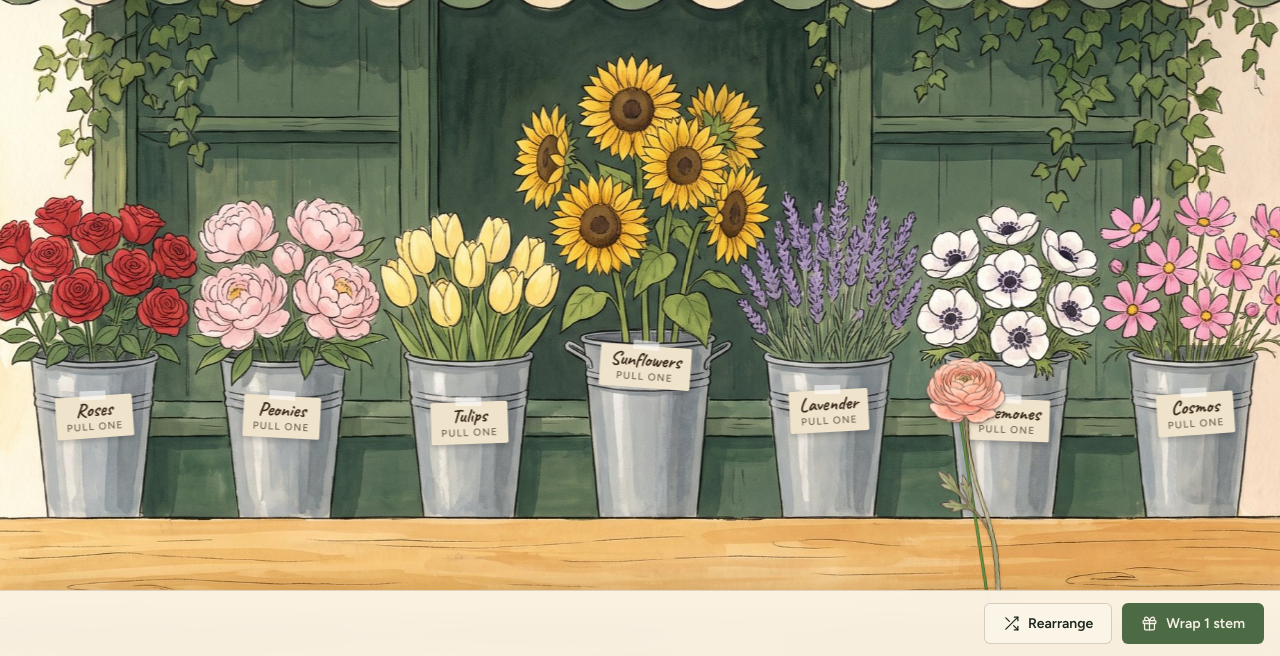
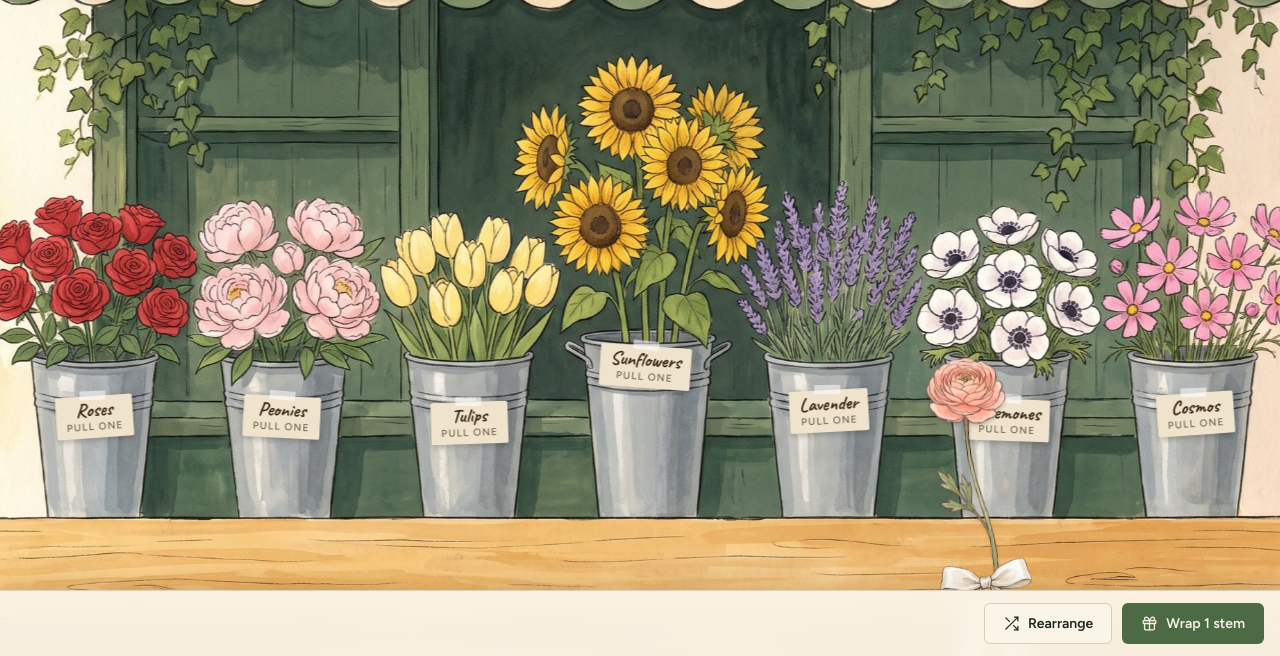
Before and after one commit to rupam870/corner-florist, a plain HTML site: page index.html in a window 1280 px wide. Both pictures are taken after a click on the button "Ranunculus". Shown: the part 144-800 px from the top of the page. Drawn offline with Linux system fonts and the light colour scheme; a web font is replaced by a local one.

Commit message:
Stems meet at the binding and match the painted stems; show the ribbon bow again
Co-Authored-By: Claude Opus 5.5 <noreply@anthropic.com>
Claude-Session: https://claude.ai/code/session_01QfXPfte2N7EtEQoYQnu5UJ

```diff
--- a/index.html
+++ b/index.html
@@ -26,7 +26,6 @@
 <link rel="stylesheet" href="https://fonts.googleapis.com/css2?family=Gloock&family=Figtree:wght@400;500;600&family=Caveat:wght@500;700&display=swap">
 <style>
 *,*::before,*::after{box-sizing:border-box}
-img{max-width:100%}
 [hidden]{display:none!important}
 button,input,textarea{font:inherit}
 /* Layout: full-bleed painted stall anchored to its counter; the bunch is held first-person at the bottom; wrapping and receiving happen centre-stage with a paper card beside (desktop) or below (phone) */
@@ -71,7 +70,7 @@ body::before{content:"";position:fixed;inset:0 0 auto;height:env(safe-area-inset
 .bunch .st{max-width:none;display:block;user-select:none;-webkit-user-drag:none}
 .bunch .hd{pointer-events:none}
 body.touch-heads .bunch .hd{pointer-events:auto;cursor:pointer}
-.bunch .ext{background:linear-gradient(90deg,#3f622b,#6a9447 45%,#3c5e29);border-radius:3px;opacity:.92}
+.bunch .ext{background:linear-gradient(90deg,#4e3c30 0,#4e3c30 14%,#8f9370 27%,#abad87 50%,#898e69 73%,#4e3c30 86%,#4e3c30 100%);border-radius:0 0 45% 45%/0 0 6px 6px}
 .bunch .tie{position:absolute;z-index:90000;transition:opacity .3s}
 .bunch .layer{position:absolute;isolation:isolate}
 .bunch .layer img{display:block;width:100%;height:100%}
@@ -341,6 +340,8 @@ const STEMS = {
 };
 const TYPES = Object.keys(STEMS);
 // painted cut-outs: image size and where the bloom sits (centre hx,hy and diameter d, as fractions)
+// where each painted stem runs near its cut end: [x as a fraction of the width, stem width in image px]
+const STEMEND = {rose:[.51,21],rose2:[.501,18],peony:[.495,22],peony2:[.628,20],tulip:[.472,21],tulip2:[.352,22],sunflower:[.464,25],sunflower2:[.642,26],lavender:[.462,10],anemone:[.552,17],anemone2:[.586,19],cosmos:[.516,12],ranunculus:[.462,17],ranunculus2:[.49,18],eucalyptus:[.688,11],sweetpea:[.454,13]};
 const GEO = {
   rose:{w:420,h:800,hx:0.5,hy:0.125,d:0.4}, peony:{w:393,h:800,hx:0.434,hy:0.168,d:0.426},
   tulip:{w:233,h:800,hx:0.487,hy:0.139,d:0.278}, sunflower:{w:386,h:800,hx:0.48,hy:0.155,d:0.44},
@@ -540,7 +541,7 @@ function slotFor(i, n, vk, rank = i){
   py += r*r*.18*D;                                          // a rounded dome
   if(s.filler){ py -= .3*D; px *= 1.04; }
   const jit = (rnd(i+1+SEED*31) - .5)*7, sj = 1 + (rnd(i+7) - .5)*.1;
-  const theta = Math.atan2(px, -py + .6*A.Hc)*180/Math.PI*1.25 + jit;
+  const theta = Math.atan2(px, -py)*180/Math.PI + jit;
   const edge = 1 - .16*r*r;                                 // rim heads read smaller, as they turn away
   const k = D*s.rel*sj*edge/(s.d*s.h);
   const w = s.w*k, h = s.h*k;
@@ -548,9 +549,25 @@ function slotFor(i, n, vk, rank = i){
   const z = 40000 + Math.round(front*2000) + Math.round(py*.4) - (s.filler ? 900 : 0);
   return {px, py, theta, w, h, k, z, bright: .82 + .18*Math.min(1, front + .25)};
 }
+// the painting's stem leans a little inside its image; turn the image so that lean points at the binding too
+function stemRot(st, sl){
+  const s = S(st.vk), e = STEMEND[st.vk] || [s.hx, 18];
+  const vx = (st.flip ? -1 : 1)*(e[0] - s.hx)*sl.w, vy = (.93 - s.hy)*sl.h;
+  return sl.theta - Math.atan2(-vx, vy)*180/Math.PI;
+}
+function placeExt(st, sl, rot, masked){
+  const s = S(st.vk), e = STEMEND[st.vk] || [s.hx, 18], r = rot*Math.PI/180;
+  const lx = (st.flip ? -1 : 1)*(e[0] - s.hx)*sl.w, ly = (.9 - s.hy)*sl.h;              // a little above the cut, still on the painted stem
+  const P = {x: sl.px + lx*Math.cos(r) - ly*Math.sin(r), y: sl.py + lx*Math.sin(r) + ly*Math.cos(r)};
+  const gx = -P.x, gy = -P.y, d = Math.hypot(gx, gy) || 1, ux = gx/d, uy = gy/d;
+  const len = uy > .2 ? d + .55*D : 0;                                                   // run down to the binding, then a short tail
+  const ew = Math.max(2.4, e[1]*sl.k*.92);
+  Object.assign(st.ext.style, {width:ew+'px', height:len+'px', left:(P.x - ew/2)+'px', top:P.y+'px', transformOrigin:`${ew/2}px 0px`, transform:`rotate(${Math.atan2(-ux, uy)*180/Math.PI}deg)`, zIndex:sl.z - 26000, filter:`brightness(${(sl.bright*.97).toFixed(3)})`});
+  st.ext.style.opacity = masked ? 0 : '';
+}
 function placeStem(st, sl){
-  const s = S(st.vk);
-  const geo = {width:sl.w+'px', height:sl.h+'px', left:(sl.px - s.hx*sl.w)+'px', top:(sl.py - s.hy*sl.h)+'px', transformOrigin:`${s.hx*sl.w}px ${s.hy*sl.h}px`, transform:`rotate(${sl.theta}deg)${st.flip ? ' scaleX(-1)' : ''}`};
+  const s = S(st.vk), rot = stemRot(st, sl);
+  const geo = {width:sl.w+'px', height:sl.h+'px', left:(sl.px - s.hx*sl.w)+'px', top:(sl.py - s.hy*sl.h)+'px', transformOrigin:`${s.hx*sl.w}px ${s.hy*sl.h}px`, transform:`rotate(${rot}deg)${st.flip ? ' scaleX(-1)' : ''}`};
   Object.assign(st.img.style, geo, {zIndex:sl.z - 25000, filter:`brightness(${(sl.bright*.97).toFixed(3)}) drop-shadow(0 2px 2px rgba(60,40,20,.14))`});
   // wrapped: stems disappear into the paper a little below each bloom
   const masked = mode === 'room' && !st.free, cut = s.hy*sl.h + .55*s.d*s.h*sl.k + .45*D;
@@ -560,9 +577,7 @@ function placeStem(st, sl){
   const m = `radial-gradient(${rad}px ${ry}px at ${cx}px ${cy}px, #000 86%, transparent 100%)`;
   Object.assign(st.head.style, geo, {zIndex:sl.z, filter:`brightness(${sl.bright.toFixed(3)}) drop-shadow(0 2px 3px rgba(60,40,20,.2))`, webkitMaskImage:m, maskImage:m});
   Object.assign(st.head.dataset, {rx:rad, ry, cx, cy});
-  const dist = Math.hypot(sl.px, sl.py) - .3*D, ew = 4.2;
-  Object.assign(st.ext.style, {width:ew+'px', height:(dist + .7*D)+'px', left:(-ew/2)+'px', top:(-dist)+'px', transformOrigin:`${ew/2}px ${dist}px`, transform:`rotate(${sl.theta}deg)`, zIndex:sl.z - 26000});
-  st.ext.style.opacity = masked ? 0 : '';
+  placeExt(st, sl, rot, masked);
   st.sl = sl;
 }
 // every stem keeps its own angle and a fixed depth, so adding or removing one only nudges the others
@@ -635,7 +650,7 @@ function land(st){
 function flyTo(st, start){
   const s = S(st.vk), sl = st.sl;
   const end = toScreen(sl.px, sl.py, pose);
-  const endSc = pose.sc, endRot = sl.theta + pose.rot;
+  const endSc = pose.sc, endRot = stemRot(st, sl) + pose.rot;
   const w = sl.w, h = sl.h, ox = s.hx*w, oy = s.hy*h;
   const f = document.createElement('img'); f.className = 'flyer'; f.src = st.vk + '.webp'; f.alt = '';
   Object.assign(f.style, {width:w+'px', height:h+'px', transformOrigin:`${ox}px ${oy}px`});
@@ -1087,11 +1102,6 @@ async function untie(){
   Sound.rustle();
   await sleep(400);
   fan.animate([{transform:'none', opacity:1},{transform:'scale(1.25,.6)', opacity:0}], {duration:800, easing:'cubic-bezier(.5,0,.75,0)', fill:'forwards'});
-  hand.forEach((st,i)=>{
-    const t = st.img.style.transform, a = st.sl.theta;
-    both(st).forEach(e=> e.animate([{transform:t},{transform:`rotate(${a*1.04}deg)${st.flip ? ' scaleX(-1)' : ''}`}], {duration:900, delay:400 + i*20, easing:'cubic-bezier(.2,1.4,.4,1)', fill:'forwards'}));
-    st.ext.animate([{transform:st.ext.style.transform},{transform:`rotate(${a*1.04}deg)`}], {duration:900, delay:400 + i*20, easing:'cubic-bezier(.2,1.4,.4,1)', fill:'forwards'});
-  });
   confetti();
   await sleep(700);
   Sound.chime();
@@ -1279,7 +1289,7 @@ async function renderCard(){
     const e = o.e, w = e.offsetWidth, h = e.offsetHeight, q = Math.min(4, Math.max(1, k*1.2));
     const off = document.createElement('canvas'); off.width = Math.ceil(w*q); off.height = Math.ceil(h*q);
     const og = off.getContext('2d'); og.scale(q, q);
-    if(e.classList.contains('ext')){ const lg = og.createLinearGradient(0,0,w,0); lg.addColorStop(0,'#3f622b'); lg.addColorStop(.45,'#6a9447'); lg.addColorStop(1,'#3c5e29'); og.fillStyle = lg; og.fillRect(0,0,w,h); }
+    if(e.classList.contains('ext')){ const lg = og.createLinearGradient(0,0,w,0); [[0,'#4e3c30'],[.14,'#4e3c30'],[.27,'#8f9370'],[.5,'#abad87'],[.73,'#898e69'],[.86,'#4e3c30'],[1,'#4e3c30']].forEach(([o,c])=> lg.addColorStop(o,c)); og.fillStyle = lg; og.fillRect(0,0,w,h); }
     else if(e.classList.contains('layer')){
       const im = await loadImg(e.querySelector('img').getAttribute('src')); if(!im) continue;
       og.drawImage(im, 0, 0, w, h);
```
